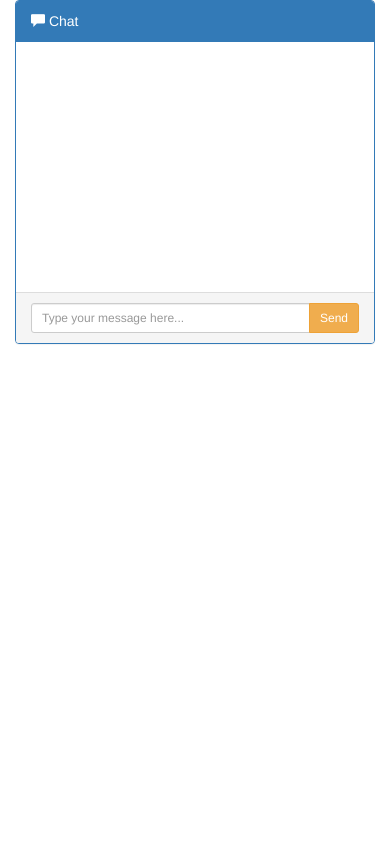
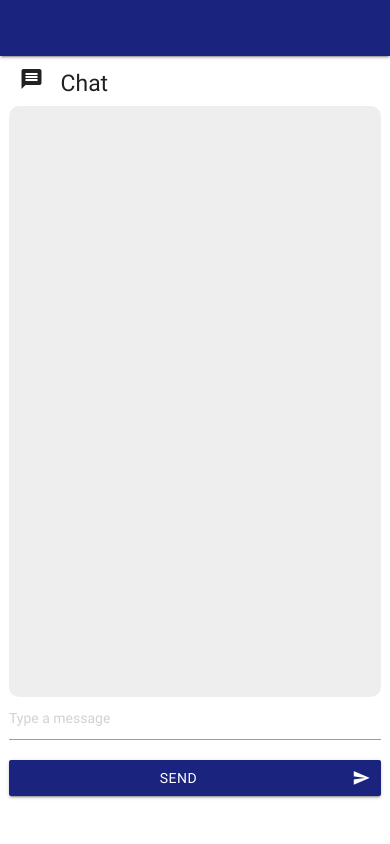
Before and after one commit to anumehaagrawal/Student-Connect, a Django app: page /chat/ in a window 390 px wide. Run offline with Django 3.2, Linux system fonts and the light colour scheme; a user stored in the database is signed in; some libraries are stand-ins or nearby versions.

Commit message:
Style chat

```diff
--- a/dashboard/templates/chat/chat.html
+++ b/dashboard/templates/chat/chat.html
@@ -1,102 +1,22 @@
-<html>
-    <head>
-        <title>
-        </title>
-    </head>
-    <link rel="stylesheet" href="https://maxcdn.bootstrapcdn.com/bootstrap/3.3.7/css/bootstrap.min.css"/>
-    <script src="https://cdnjs.cloudflare.com/ajax/libs/jquery/3.1.1/jquery.min.js"></script>
-    <script src="//js.pusher.com/4.0/pusher.min.js"></script>
-    <style>
-        .chat
-{
-    list-style: none;
-    margin: 0;
-    padding: 0;
-}
+{% extends "base.html" %}
+{% load static %}
 
-.chat li
-{
-    margin-bottom: 10px;
-    padding-bottom: 5px;
-    border-bottom: 1px dotted #B3A9A9;
-}
+{% block title %}
+<title>Chatroom</title>
+{% endblock %}
 
-.chat li.left .chat-body
-{
-    margin-left: 60px;
-}
+{% block stylesheets %}
+{% endblock %}
 
-.chat li.right .chat-body
-{
-    margin-right: 60px;
-}
-
-.chat li .chat-body p
-{
-    margin: 0;
-    color: #777777;
-}
-
-.panel .slidedown .glyphicon, .chat .glyphicon
-{
-    margin-right: 5px;
-}
-
-.panel-body
-{
-    overflow-y: scroll;
-    height: 250px;
-}
-
-::-webkit-scrollbar-track
-{
-    -webkit-box-shadow: inset 0 0 6px rgba(0,0,0,0.3);
-    background-color: #F5F5F5;
-}
-
-::-webkit-scrollbar
-{
-    width: 12px;
-    background-color: #F5F5F5;
-}
-
-::-webkit-scrollbar-thumb
-{
-    -webkit-box-shadow: inset 0 0 6px rgba(0,0,0,.3);
-    background-color: #555;
-}
-
-    </style>
-    <body>
-        <div class="container">
-    <div class="row">
-        <div class="col-md-12">
-            <div class="panel panel-primary">
-                <div class="panel-heading">
-                    <span class="glyphicon glyphicon-comment"></span> Chat
-                </div>
-                <div class="panel-body">
-            <!-- ul element holding chat messages -->
-                    <ul class="chat" id="chat">
-                    </ul>
-                </div>
-                <div class="panel-footer">
-                    <div class="input-group">
-        <!-- text imput fot the messages to be typed into -->
-                        <input id="btn-input" class="form-control input-sm" placeholder="Type your message here..." type="text">
-                        <span class="input-group-btn">
-        <!--- send button for the chat box -->
-                            <button class="btn btn-warning btn-sm" id="btn-chat">
-                                Send</button>
-                        </span>
-                    </div>
-                </div>
-            </div>
-        </div>
-    </div>
-</div>
+{% block scripts %}
 <script src="https://js.pusher.com/4.1/pusher.min.js"></script>
 <script>
+	function runKeyPressScript(e) {
+	    if (e.keyCode == 13 && $('#btn-input').val()) {
+	        $('#btn-chat').click();
+	    }
+	}
+
     //initiate puhser with your application key
     var pusher = new Pusher('2261f30532b42da9c0f7', {
       cluster: 'ap2',
@@ -121,6 +41,8 @@
                         </li>`;
      //append the new message to the ul holding the chat messages
     $('#chat').append(new_message);
+	var height = $(".panel-body")[0].scrollHeight;
+	$(".panel-body").animate({ scrollTop: height }, "slow");
     });
     //wait until the DOM is fully ready
     $(document).ready(function(){
@@ -145,5 +67,46 @@
     })
 
 </script>
-</body>
-</html>
+{% endblock %}
+
+{% block content %}
+<style>
+	.panel-body
+	{
+		overflow-y: auto;
+		height: 70vh;
+		border-radius: 10px;
+	}
+
+	::-webkit-scrollbar-track
+	{
+		-webkit-box-shadow: inset 0 0 6px rgba(0,0,0,0.3);
+		background-color: #F5F5F5;
+	}
+
+	::-webkit-scrollbar
+	{
+		width: 12px;
+		background-color: #F5F5F5;
+	}
+
+	::-webkit-scrollbar-thumb
+	{
+		-webkit-box-shadow: inset 0 0 6px rgba(0,0,0,.3);
+		background-color: #555;
+	}
+
+</style>
+<div class="container">
+	<div class="row">
+		<div class="col s12 upper-region"><h5><i class="material-icons">message</i>&nbsp;&nbsp;&nbsp;Chat</h5></div>
+		<div class="col s12 panel-body grey lighten-3">
+			<!-- ul element holding chat messages -->
+			<ul class="" id="chat">
+			</ul>
+		</div>
+		<input id="btn-input" class="col s12" placeholder="Type a message" type="text" onkeypress="runKeyPressScript(event);" />
+		<button id="btn-chat" class="col s12 btn waves-effect waves-light indigo darken-4" type="submit" name="action">send<i class="material-icons right">send</i></button>
+	</div>
+</div>
+{% endblock %}
```
